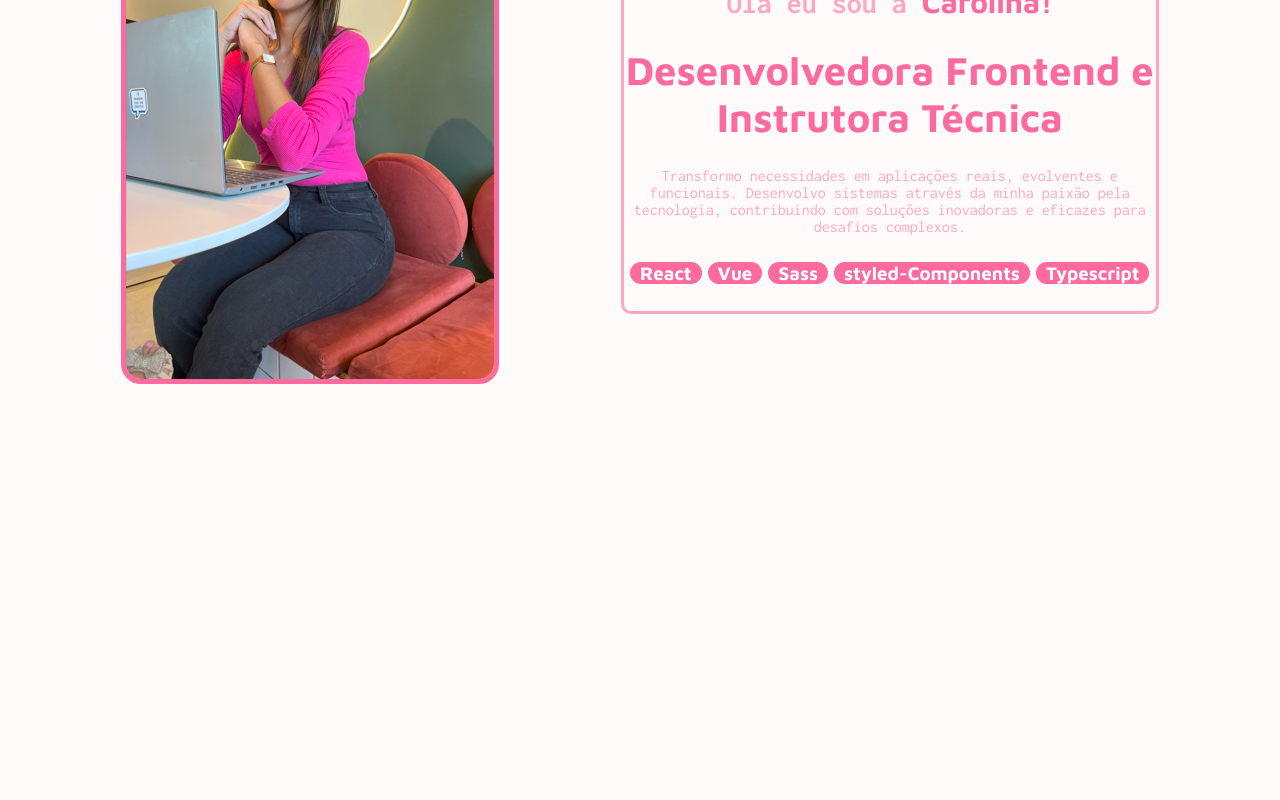
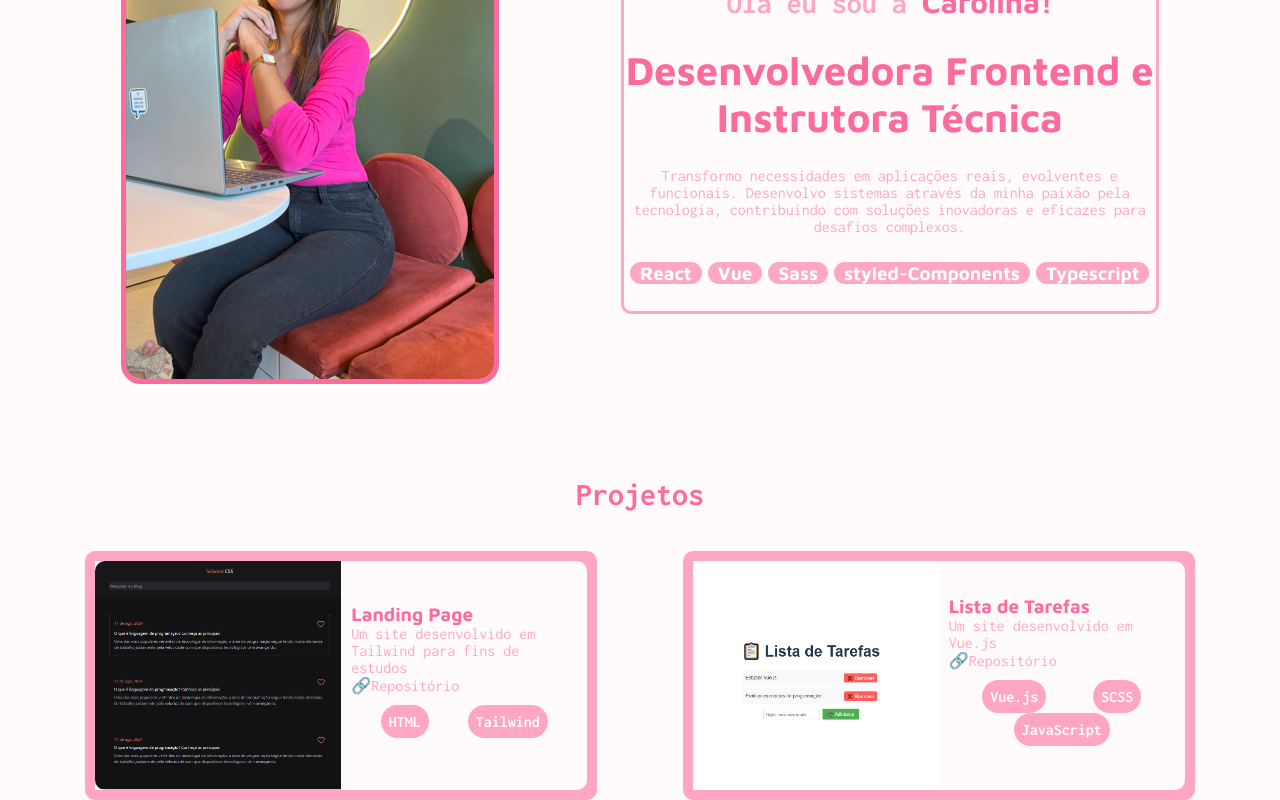
Before and after one commit to mariaccarolina/by_carolina, a Vue app: page / in a window 1280 px wide. Shown: the part 291-1091 px from the top of the page. Before the commit the page ends 800 px from the top, so only its background shows below. Built offline with nearby package versions, Linux system fonts and the light colour scheme.

Commit message:
:sparkles: feat: Página de projetos

```diff
--- a/src/App.vue
+++ b/src/App.vue
@@ -1,15 +1,12 @@
 <script setup>
-import Header from './components/header.vue';
-import inicio from './components/inicio.vue';
-
+import Header from "./components/header.vue";
+import inicio from "./components/inicio.vue";
+import projetosCard from "./components/projetosCard.vue";
 </script>
 
 <template>
- <Header/>
-  <global/>
- <inicio/>
+  <global />
+  <Header />
+  <inicio />
+  <projetosCard />
 </template>
-
-<style scoped lang="scss">
-
-</style>
--- a/src/components/inicio.vue
+++ b/src/components/inicio.vue
@@ -84,7 +84,7 @@ img{
         flex-wrap: wrap;
      }
     h3{
-        background-color: #fd6b9e;
+         background-color: #ffa7c2;
         border-radius: 30px;
         padding: 0 10px;
         color: white;
--- a/src/components/projetosCard.vue
+++ b/src/components/projetosCard.vue
@@ -1,19 +1,102 @@
-<script>
+<script setup>
+import { projetos} from '../data/projetos.js'
 </script>
 
+
 <template>
+  <h2>Projetos</h2>
     <section>
-        <div class="project-card">
-          <img src="" alt="">
-          <div>
-            <h3></h3>
-            <p></p>
-            <div>
-                <h4></h4>
-                <h4></h4>
-                <h4></h4>
+        <div class="project-card"
+        v-for="projeto in projetos">
+         <a :href="projeto.link">
+           <img :src="projeto.image" alt=""/>
+         </a>
+          <div class="containerCard">
+            <h3>{{projeto.nome}}</h3>
+             <p>{{ projeto.descricao }}</p>
+            <p>
+           <a :href="projeto.repositorio" target="_blank">🔗Repositório</a>
+        </p>
+            <div class="tech">
+                <h4 v-for="( techologias, i) in projeto. techologias">
+                  {{techologias }}</h4>
             </div>
           </div>
         </div>
     </section>
 </template>
+
+<style scoped>
+h2{
+  text-align: center;
+  margin-bottom: 40px;
+  font-size: 32px;
+  color: #fd6b9e;
+}
+section{
+  display: flex;
+  justify-content: space-evenly;
+   @media (max-width: 900px){
+    flex-direction: column;
+    align-items: center;
+   }
+
+}
+.project-card{
+  width:40%;
+  display: flex;
+  padding:10px;
+  border-radius: 10px;
+  background-color:  #ffa7c2;
+
+   @media (max-width: 900px){
+    width: 90%;
+    justify-content: center;
+    margin: 10px;
+   }
+
+ a{
+   text-decoration: none;
+   display: block;
+   width: 50%;
+
+ }
+
+  img{
+    width:100%;
+    height: 100%;
+    object-fit: cover;
+    /*preenche o espaço sem distorcer */
+    border-top-left-radius: 10px;
+    border-bottom-left-radius: 10px;
+  }
+}
+
+.containerCard{
+  width: 50%;
+  display: flex;
+  flex-direction: column;
+  justify-content: center;
+  padding: 0 10px;
+  border-top-right-radius: 10px;
+  border-bottom-right-radius: 10px;
+}
+
+.tech{
+  display: flex;
+  justify-content: space-around;
+  margin: 10px;
+  flex-wrap: wrap;
+  h4{
+    background-color: #ffa7c2;
+    color:#fffbfa ;
+    padding: 8px;
+    border-radius: 20px;
+    max-width: 200px;
+    @media (max-width: 900px){
+      padding: 5px;
+      margin: 5px;
+    }
+  }
+}
+</style>
--- /dev/null
+++ b/src/data/projetos.js
@@ -0,0 +1,21 @@
+import tailwind from "@/assets/tailwind.png"
+import lista from "@/assets/lista.png";
+
+export  const projetos = [
+  {
+    image: tailwind,
+    nome: "Landing Page",
+    descricao: "Um site desenvolvido em Tailwind para fins de estudos",
+    repositorio: "https://github.com/mariaccarolina/Tailwind",
+    link: "https://mariaccarolina.github.io/Tailwind/",
+    techologias: ["HTML", "Tailwind"],
+  },
+  {
+    image: lista,
+    nome: "Lista de Tarefas",
+    descricao: "Um site desenvolvido em Vue.js",
+    repositorio: "https://github.com/mariaccarolina/Lista-de-Tarefas-Vue",
+    link: "https://lista-de-tarefas-vue-orcin.vercel.app/",
+    techologias: ["Vue.js", "SCSS", "JavaScript"],
+  },
+];
```
Also changed, not shown: src/data/projeto.js (deleted, +0 -14 lines), src/assets/lista.png (added), src/assets/tailwind.png (added).
